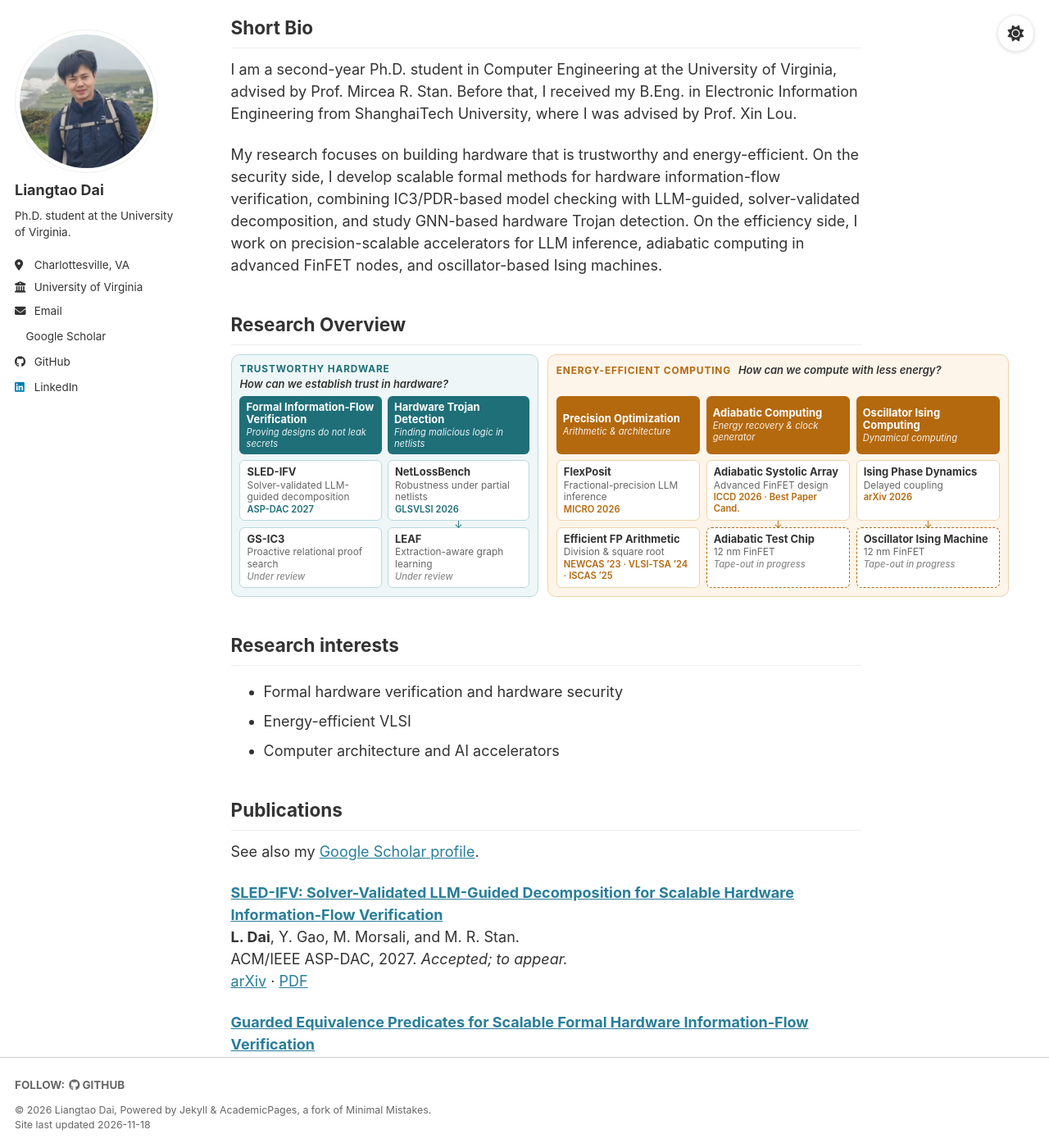
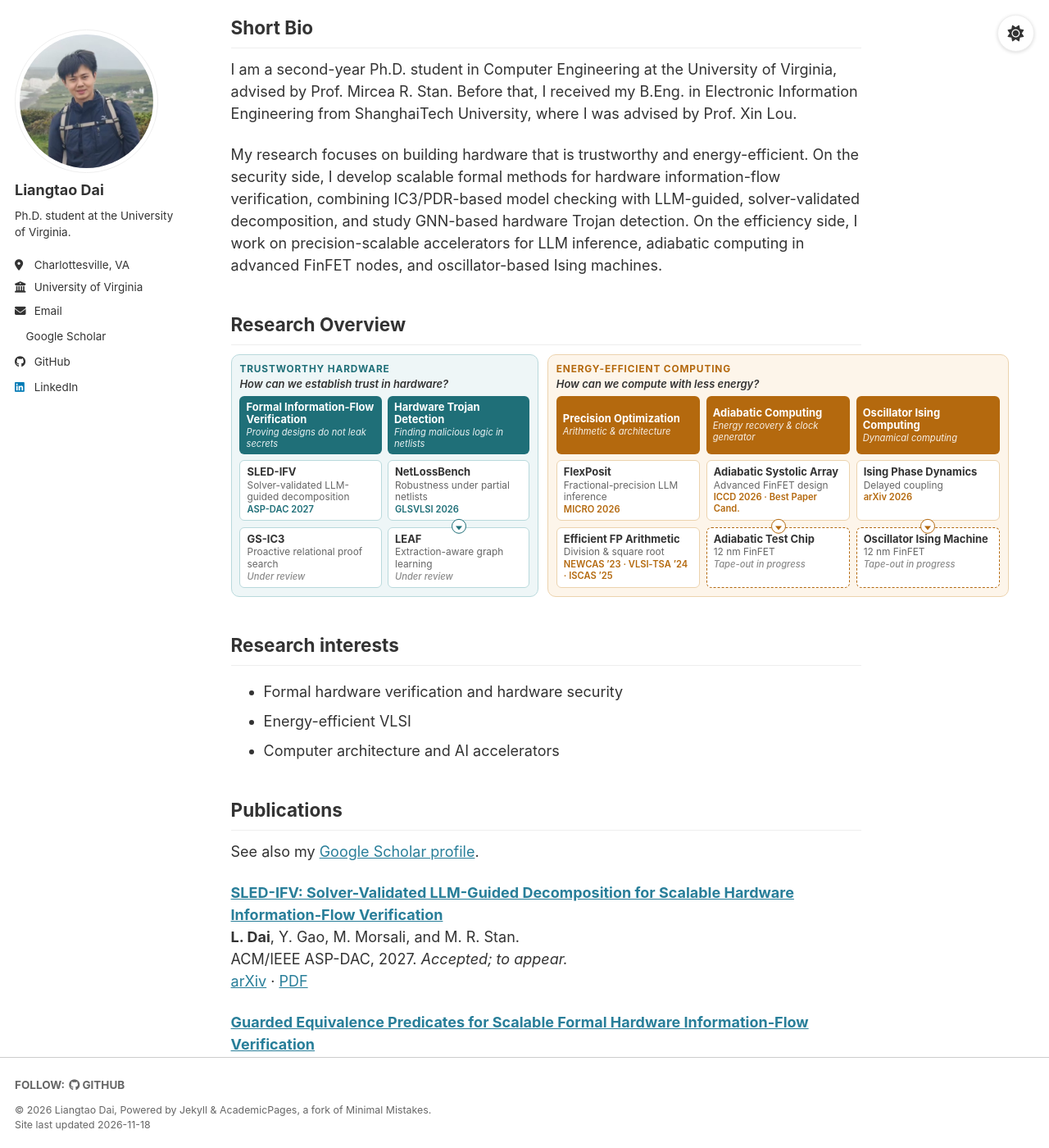
Before and after one commit to DDDDDlt/liangtaodai.github.io, a Jekyll site: the page built from _pages/about.md, in a window 1280 px wide and 1400 px high. Shown: the whole window at 82% size. Built offline with Jekyll 4.4.1, drawn with Linux system fonts in a browser that asks for light colours; a style sheet for code colours, icons or effects is not loaded.

Commit message:
Research map: question on its own line, clearer arrow badges, no hover underline
Co-Authored-By: Claude Opus 5.5 <noreply@anthropic.com>
Claude-Session: https://claude.ai/code/session_01DYLYe9C6TX8cesK9o1eyX8

```diff
--- a/assets/css/personal.css
+++ b/assets/css/personal.css
@@ -92,7 +92,7 @@ body { padding-top: 0; }
   border: 1px solid var(--ln); border-radius: 10px; background: var(--bg);
   padding: 0.55rem; display: flex; flex-direction: column; gap: 0.4rem; }
 .rmap-area--energy { --c: var(--rm-energy); --bg: var(--rm-energy-bg); --ln: var(--rm-energy-line); }
-.rmap-head { display: flex; flex-wrap: wrap; align-items: baseline; gap: 0.1rem 0.5rem; }
+.rmap-head { display: flex; flex-direction: column; gap: 0.1rem; }
 .rmap-label { color: var(--c); font-weight: 700; font-size: 0.66rem; letter-spacing: 0.07em; text-transform: uppercase; }
 .rmap-q { color: var(--global-text-color); font-style: italic; font-weight: 600; font-size: 0.72rem; }
 
@@ -107,7 +107,9 @@ body { padding-top: 0; }
 .rmap-card { position: relative; display: flex; flex-direction: column; gap: 0.05rem;
   border: 1px solid var(--ln); border-radius: 6px; background: var(--rm-card);
   padding: 0.3rem 0.45rem; color: var(--global-text-color); text-decoration: none; }
-a.rmap-card, a.rmap-card:visited { color: var(--global-text-color); text-decoration: none; }
+a.rmap-card, a.rmap-card:visited, a.rmap-card:hover, a.rmap-card * { color: var(--global-text-color); text-decoration: none; }
+a.rmap-card span { color: var(--rm-muted); }
+a.rmap-card em { color: var(--c); }
 a.rmap-card:hover { border-color: var(--c); box-shadow: 0 2px 6px rgba(0,0,0,0.08); }
 .rmap-card strong { font-size: 0.72rem; }
 .rmap-card span { color: var(--rm-muted); }
@@ -116,8 +118,12 @@ a.rmap-card:hover { border-color: var(--c); box-shadow: 0 2px 6px rgba(0,0,0,0.0
 .rmap-card--chip { border-style: dashed; border-color: var(--c); }
 
 /* Arrow: this card follows from the one above it. */
-.rmap-next::before { content: "↓"; position: absolute; top: -0.55rem; left: 50%;
-  transform: translateX(-50%); color: var(--c); font-size: 0.66rem; line-height: 1; }
+.rmap-next::before { content: ""; position: absolute; top: 0; left: 50%; z-index: 1;
+  width: 1rem; height: 1rem; transform: translate(-50%, -62%); box-sizing: border-box;
+  border: 1px solid var(--c); border-radius: 50%; background: var(--rm-card); }
+.rmap-next::after { content: ""; position: absolute; top: 0; left: 50%; z-index: 2;
+  transform: translate(-50%, -50%); border: 0.25rem solid transparent; border-bottom: 0;
+  border-top: 0.3rem solid var(--c); }
 
 /* Line up headers, theme boxes and cards across both areas. */
 @supports (grid-template-rows: subgrid) {
```
